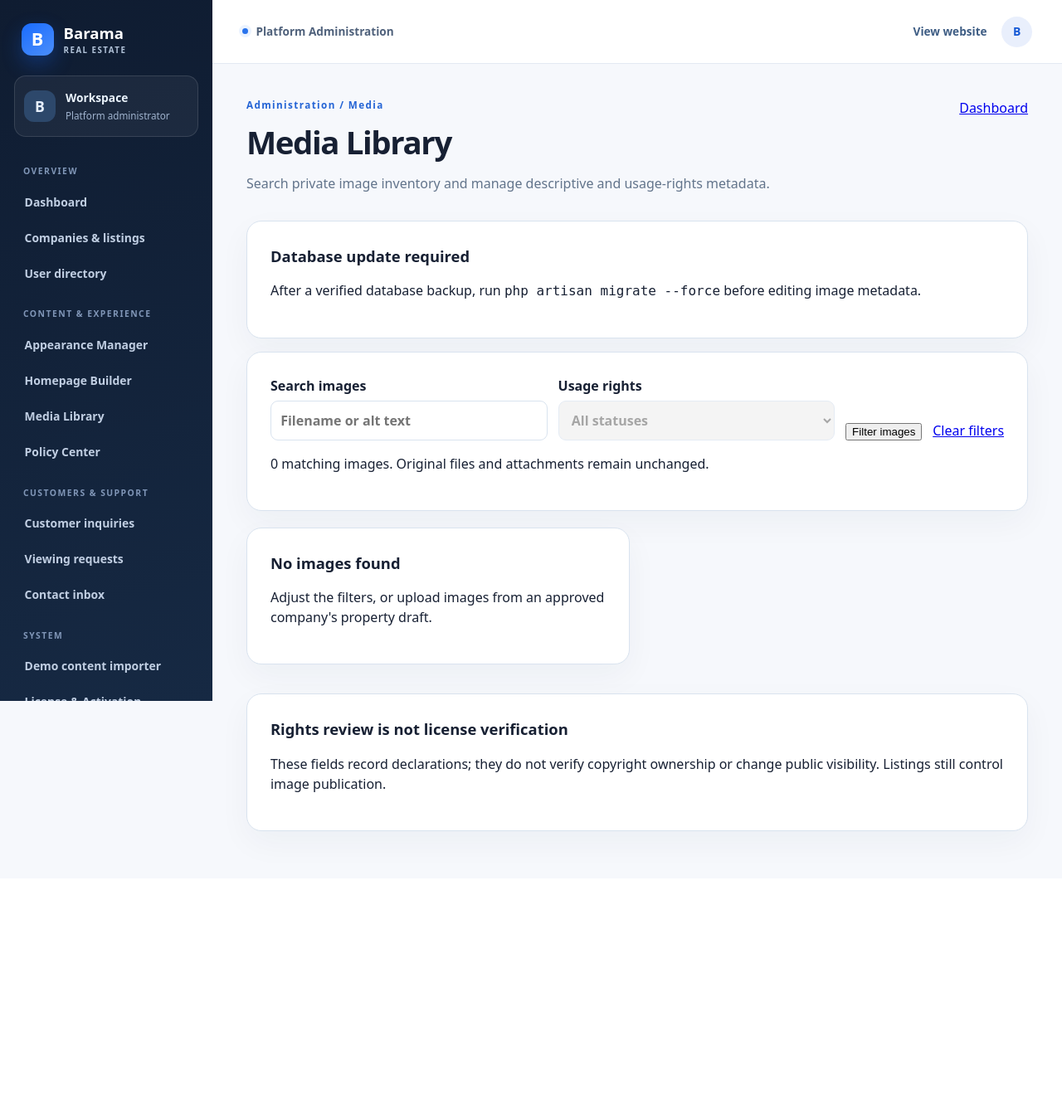
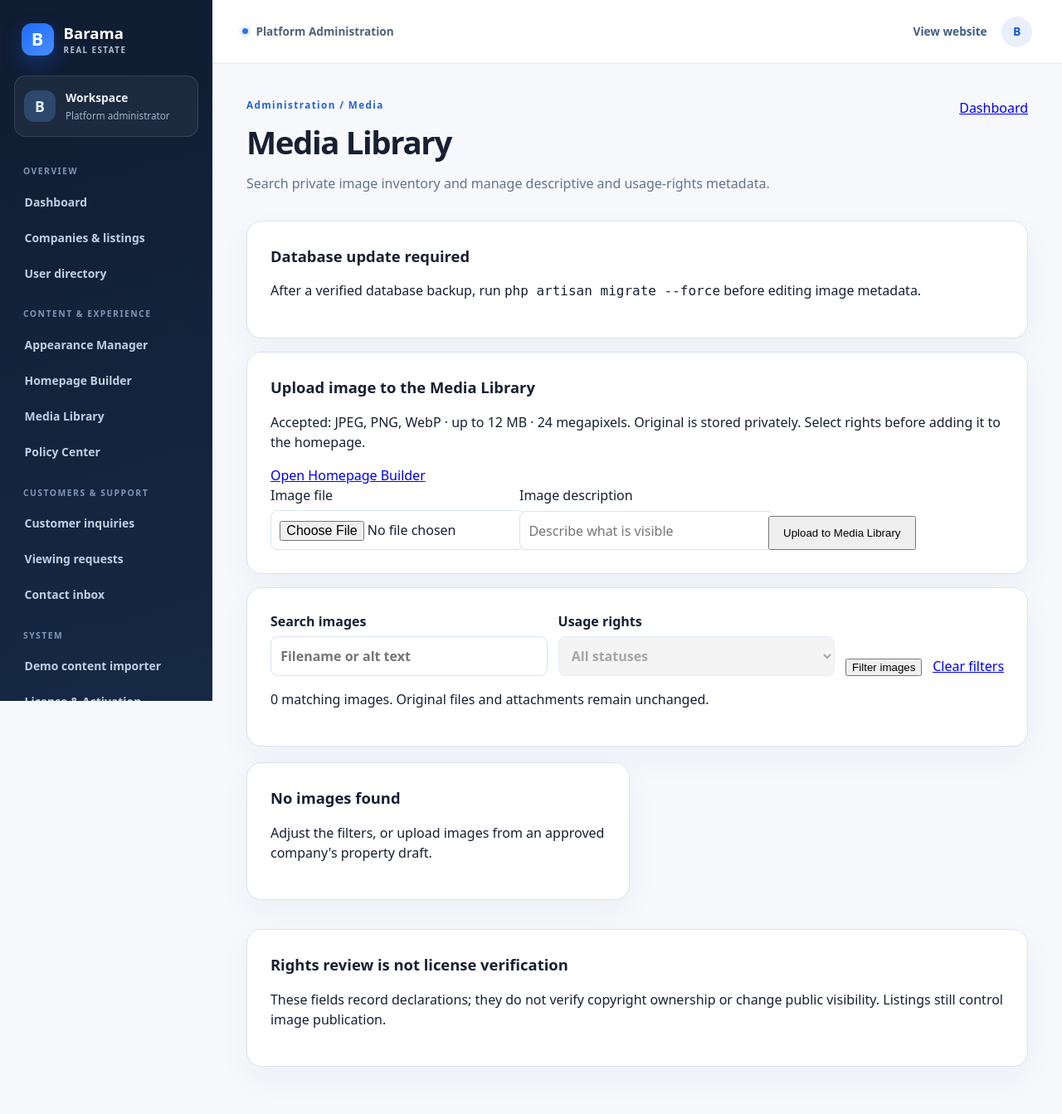
Before and after one commit to tonsamith128/Barama-Real-Estate, a Laravel app: template resources/views/admin/media/index.blade.php in a window 1280 px wide. Shown: the whole page at 83% size. Before the commit the page ends 1023 px from the top, so only its background shows below. Run offline with Laravel 12, Linux system fonts and the light colour scheme; the template is opened without the code that fills it, so the values that code supplies are empty; style sheets or scripts are compiled from the project's sources.

Commit message:
Add secure private administrator image uploads to the existing Media Library

```diff
--- a/resources/views/admin/media/index.blade.php
+++ b/resources/views/admin/media/index.blade.php
@@ -9,6 +9,19 @@
         <section class="admin-card" role="alert"><h2>Database update required</h2>
             <p>After a verified database backup, run <code>php artisan migrate --force</code> before editing image metadata.</p></section>
     @endunless
+    <section class="admin-card">
+        <div class="media-library-upload-head">
+            <div><h2>Upload image to the Media Library</h2>
+                <p>Accepted: JPEG, PNG, WebP · up to 12 MB · 24 megapixels. Original is stored privately. Select rights before adding it to the homepage.</p></div>
+            <a href="{{ route('admin.homepage.index') }}">Open Homepage Builder</a>
+        </div>
+        <form method="post" action="{{ route('admin.media.upload') }}" enctype="multipart/form-data" class="admin-form">
+            @csrf
+            <label>Image file <input type="file" name="image" accept="image/jpeg,image/png,image/webp" required></label>
+            <label>Image description <input name="alt_text" maxlength="255" placeholder="Describe what is visible"></label>
+            <button type="submit">Upload to Media Library</button>
+        </form>
+    </section>
     <section class="admin-card">
         <form class="media-search-form" method="get" action="{{ route('admin.media.index') }}">
             <label>Search images <input name="q" type="search" maxlength="120" value="{{ $term }}" placeholder="Filename or alt text"></label>
```
